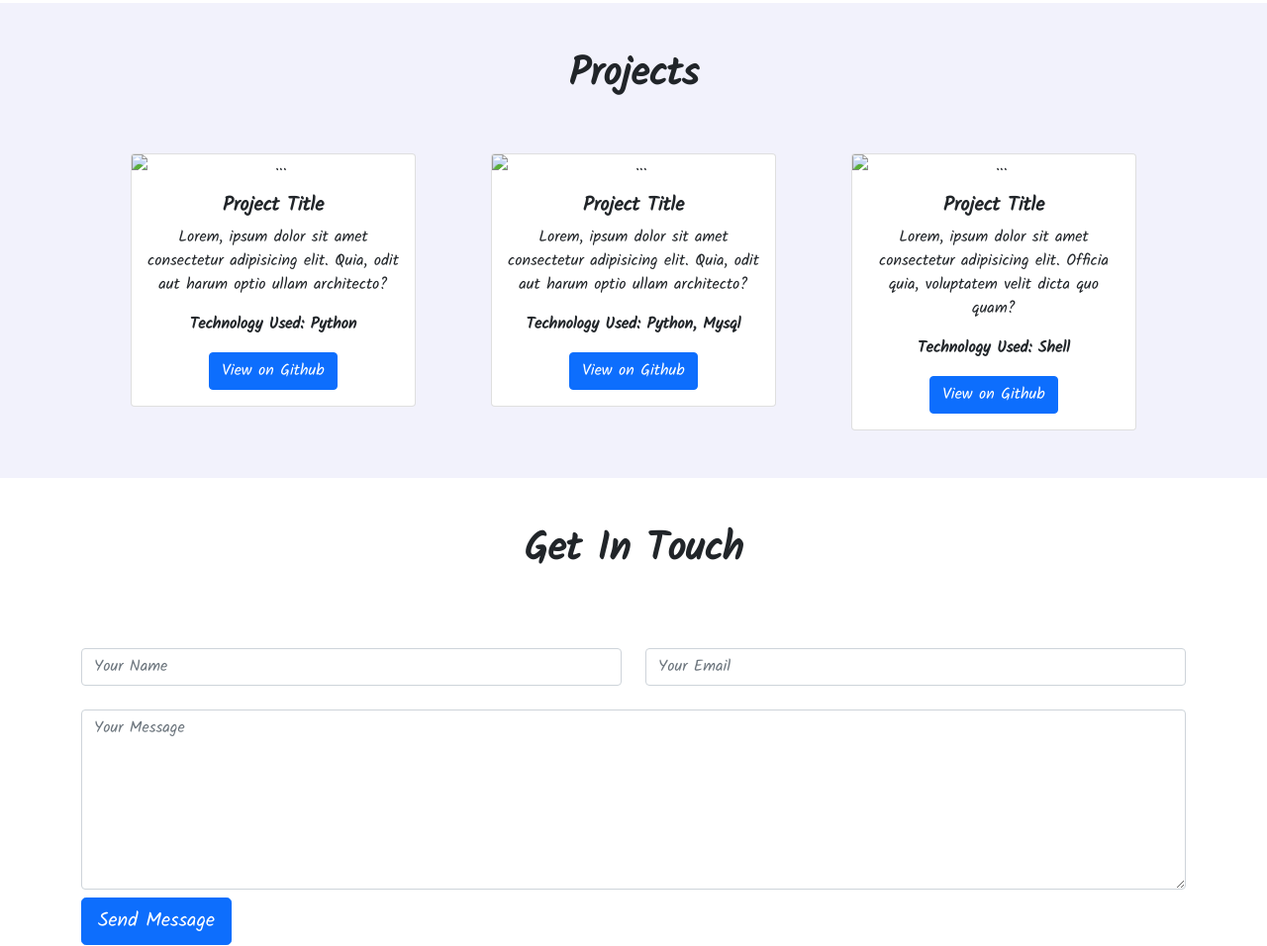
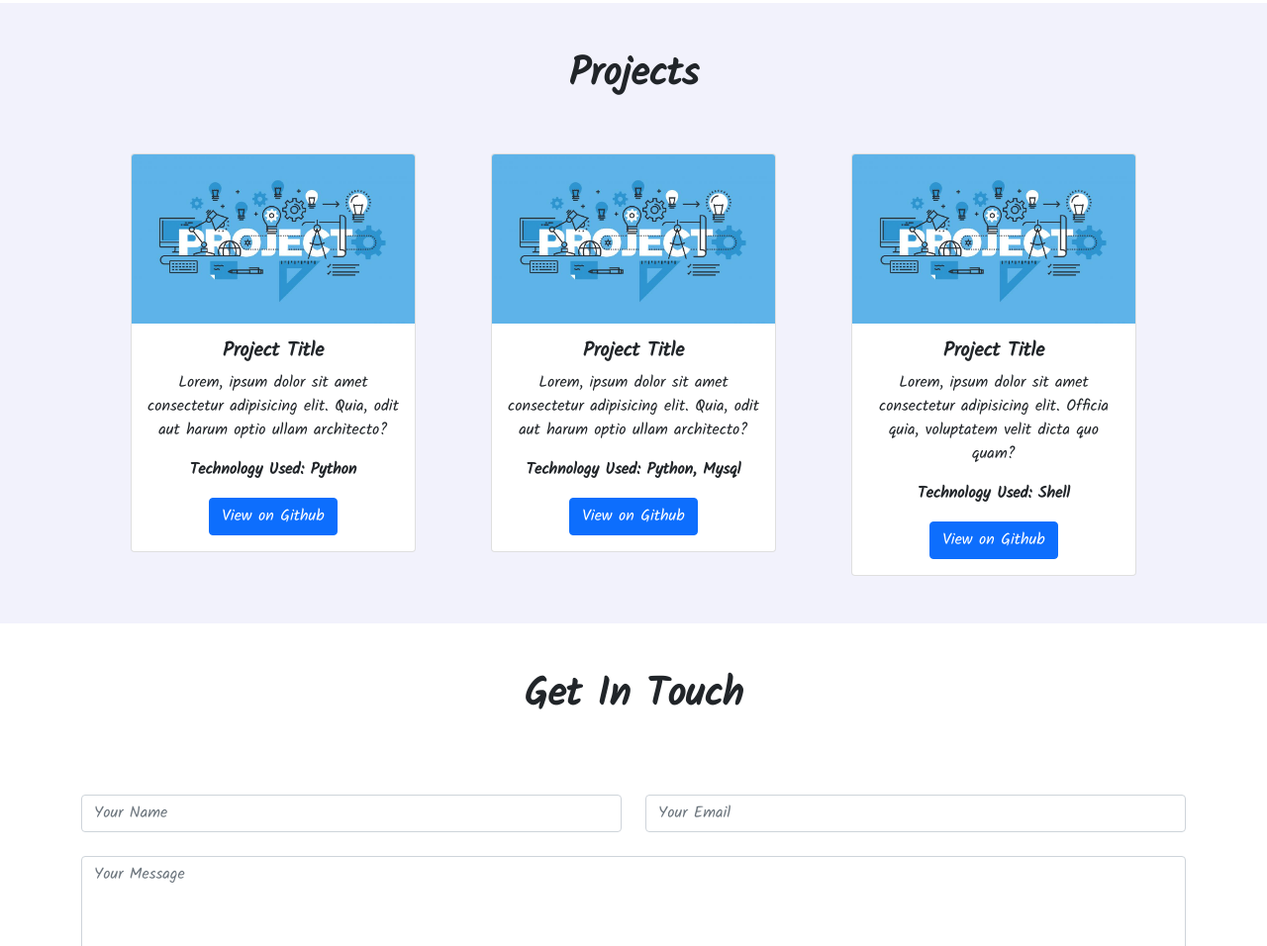
Before and after one commit to nirjhorsaha/portfolio_v2, a plain HTML site: page index.html in a window 1280 px wide. Shown: the part 2165-3121 px from the top of the page at 99% size. Drawn offline with nearby package versions, Linux system fonts and the light colour scheme; the site is published under a folder, as on GitHub Pages, so addresses that start at the root find nothing.

Commit message:
project section modified

```diff
--- a/index.html
+++ b/index.html
@@ -232,7 +232,7 @@
       <div class="row p-4 ">
         <div class="col-md-4 p-4" id="c">
           <div class="card text-center m-auto" style="width: 18rem;">
-            <img src="/images/ProjectManagement.jpg" class="card-img-top img-fluid" alt="...">
+            <img src="./images/ProjectManagement.jpg" class="card-img-top img-fluid" alt="...">
             <div class="card-body">
               <h5 class="card-title fw-bold">Project Title</h5>
               <p class="card-text">Lorem, ipsum dolor sit amet consectetur adipisicing elit. Quia, odit aut harum optio
@@ -245,7 +245,7 @@
         </div>
         <div class="col-md-4 p-4" id="c">
           <div class="card text-center m-auto" style="width: 18rem;">
-            <img src="/images/ProjectManagement.jpg" class="card-img-top img-fluid" alt="...">
+            <img src="./images/ProjectManagement.jpg" class="card-img-top img-fluid" alt="...">
             <div class="card-body">
               <h5 class="card-title fw-bold">Project Title</h5>
               <p class="card-text">Lorem, ipsum dolor sit amet consectetur adipisicing elit. Quia, odit aut harum optio
@@ -258,7 +258,7 @@
         </div>
         <div class="col-md-4 p-4" id="c">
           <div class="card text-center m-auto" style="width: 18rem;">
-            <img src="/images/ProjectManagement.jpg" class="card-img-top img-fluid" alt="...">
+            <img src="./images/ProjectManagement.jpg" class="card-img-top img-fluid" alt="...">
             <div class="card-body">
               <h5 class="card-title fw-bold">Project Title</h5>
               <p class="card-text">Lorem, ipsum dolor sit amet consectetur adipisicing elit. Officia quia, voluptatem
```
